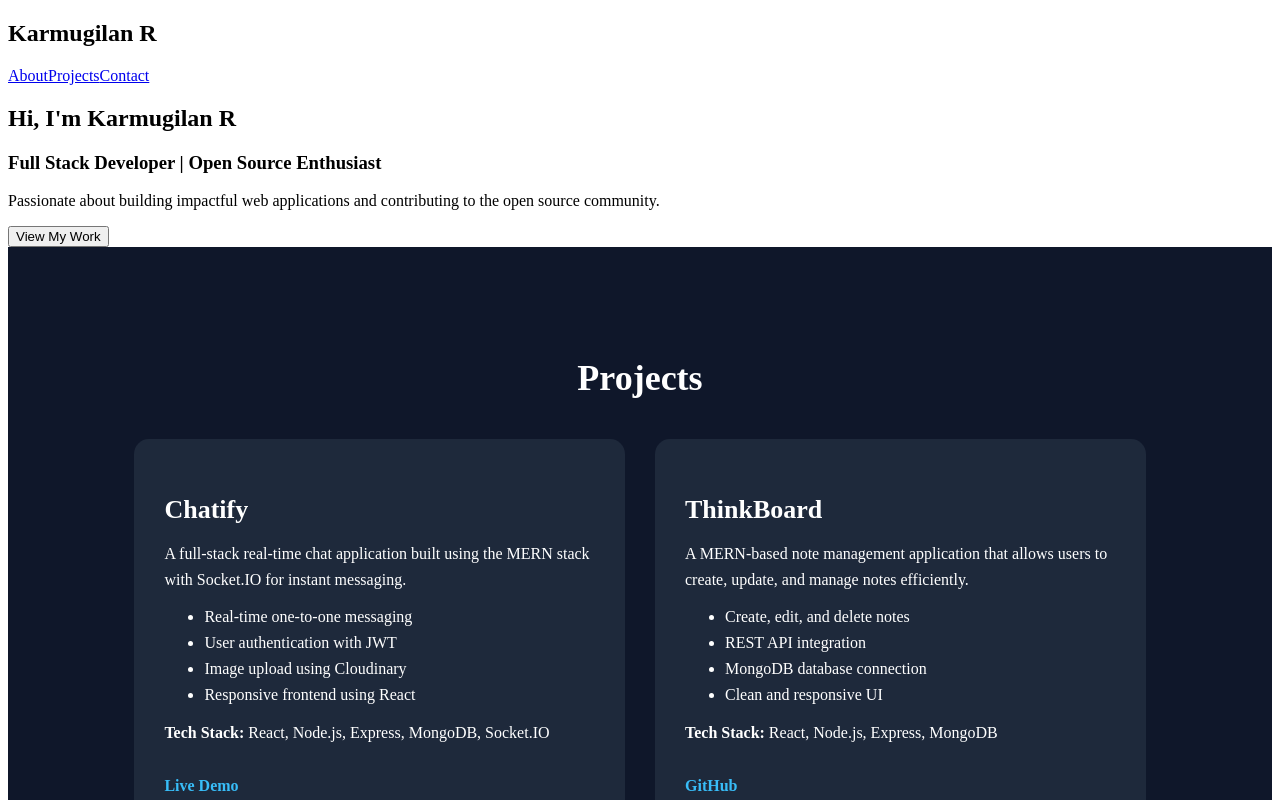
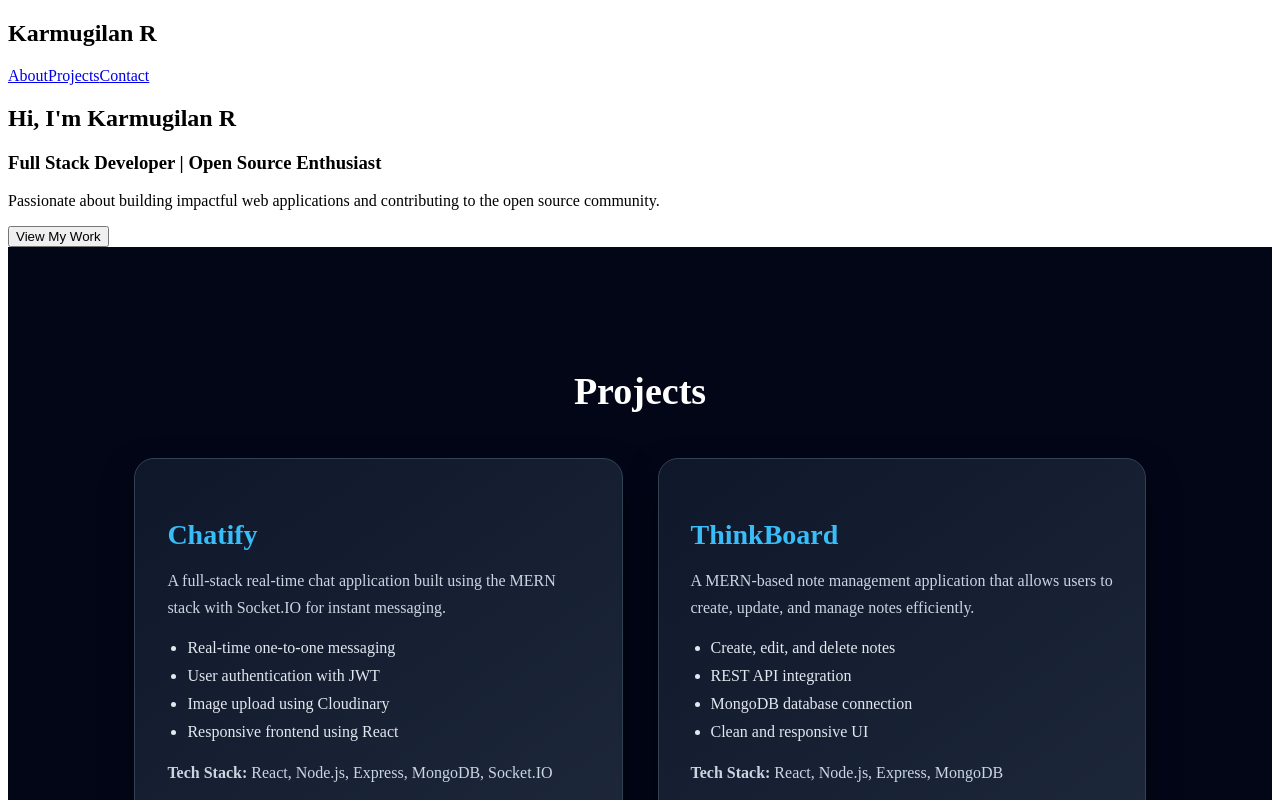
Before and after one commit to Karmugilan-vk/Portfolio, a React (Vite) app: page / in a window 1280 px wide. Shown: the top 800 px of the page. Built offline with nearby package versions, Linux system fonts and the light colour scheme.

Commit message:
Improve project section design

```diff
--- a/src/index.css
+++ b/src/index.css
@@ -1,49 +1,79 @@
 .projects {
-  padding: 80px 10%;
-  background: #0f172a;
+  padding: 90px 10%;
+  background: #020617;
   color: white;
 }
 
 .projects h2 {
   text-align: center;
-  font-size: 36px;
-  margin-bottom: 40px;
+  font-size: 38px;
+  margin-bottom: 45px;
 }
 
 .project-container {
   display: grid;
   grid-template-columns: repeat(2, 1fr);
-  gap: 30px;
+  gap: 35px;
 }
 
 .project-card {
-  background: #1e293b;
-  padding: 30px;
-  border-radius: 15px;
-  transition: 0.3s;
+  background: linear-gradient(145deg, #0f172a, #1e293b);
+  padding: 32px;
+  border-radius: 20px;
+  border: 1px solid #334155;
+  box-shadow: 0 15px 35px rgba(0, 0, 0, 0.35);
+  transition: 0.3s ease;
 }
 
 .project-card:hover {
-  transform: translateY(-8px);
+  transform: translateY(-10px);
+  border-color: #38bdf8;
+  box-shadow: 0 20px 45px rgba(56, 189, 248, 0.18);
 }
 
 .project-card h3 {
-  font-size: 26px;
+  font-size: 28px;
+  color: #38bdf8;
   margin-bottom: 15px;
 }
 
 .project-card p {
-  line-height: 1.6;
+  line-height: 1.7;
+  color: #cbd5e1;
+}
+
+.project-card ul {
+  margin: 18px 0;
+  padding-left: 20px;
 }
 
 .project-card li {
-  margin-bottom: 8px;
+  margin-bottom: 10px;
+  color: #e2e8f0;
 }
 
 .project-card a {
   display: inline-block;
-  margin-top: 15px;
-  color: #38bdf8;
+  margin-top: 18px;
+  padding: 10px 18px;
+  background: #38bdf8;
+  color: #020617;
+  border-radius: 25px;
   text-decoration: none;
-  font-weight: bold;
+  font-weight: 700;
+  transition: 0.3s;
 }
+
+.project-card a:hover {
+  background: white;
+}
+
+@media (max-width: 768px) {
+  .project-container {
+    grid-template-columns: 1fr;
+  }
+
+  .projects {
+    padding: 70px 6%;
+  }
+}
```
